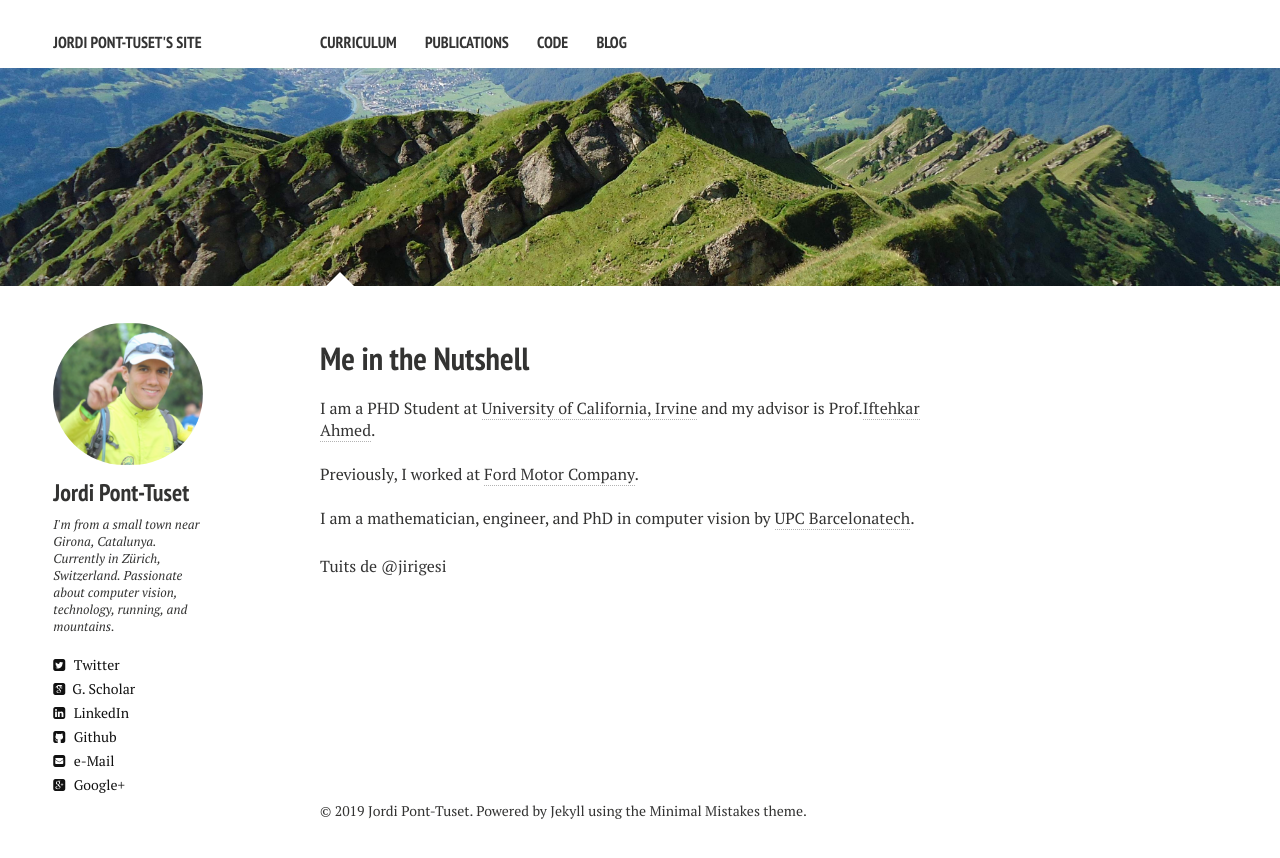
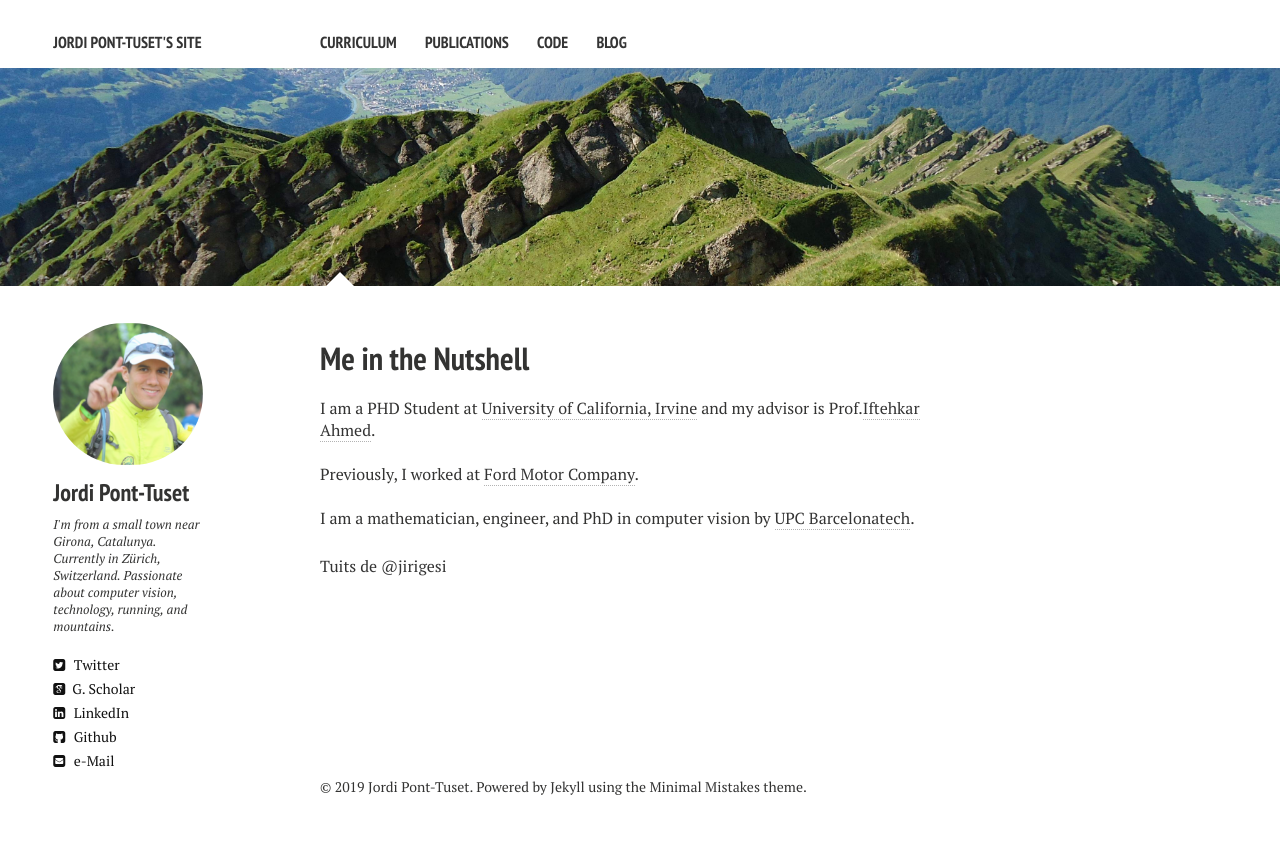
Before and after one commit to Jirigesi/Jirigesi.github.io, a Jekyll site: the page built from index.md, in a window 1280 px wide. Shown: the top 858 px of the page. Built offline with Jekyll 4.4.1, drawn with Linux system fonts in a browser that asks for light colours; nearby versions of some CDN libraries; comment, search, counter and statistics services are not loaded.

Commit message:
Update _author-bio.html

```diff
--- a/_includes/_author-bio.html
+++ b/_includes/_author-bio.html
@@ -9,16 +9,9 @@
 <p>{{ site.owner.bio }}</p>
 {% if site.owner.twitter %}<a href="http://twitter.com/{{ site.owner.twitter }}" class="author-social" target="_blank"><i class="fa fa-twitter-square"></i> Twitter</a>{% endif %}
 {% if site.owner.google_scholar %}<a href="http://scholar.google.es/citations?user={{ site.owner.google_scholar }}" class="author-social" target="_blank"><i class="ai ai-google-scholar-square"></i>&nbsp; G. Scholar</a>{% endif %}
-{% if site.owner.facebook %}<a href="http://facebook.com/{{ site.owner.facebook }}" class="author-social" target="_blank"><i class="fa fa-facebook-square"></i> Facebook</a>{% endif %}
 {% if site.owner.linkedin %}<a href="http://linkedin.com/in/{{ site.owner.linkedin }}" class="author-social" target="_blank"><i class="fa fa-linkedin-square"></i> LinkedIn</a>{% endif %}
 {% if site.owner.instagram %}<a href="http://instagram.com/{{ site.owner.instagram }}" class="author-social" target="_blank"><i class="fa fa-instagram"></i> Instagram</a>{% endif %}
 {% if site.owner.tumblr %}<a href="http://{{ site.owner.tumblr }}.tumblr.com" class="author-social" target="_blank"><i class="fa fa-tumblr-square"></i> Tumblr</a>{% endif %}
 {% if site.owner.github %}<a href="http://github.com/{{ site.owner.github }}" class="author-social" target="_blank"><i class="fa fa-github-square"></i> Github</a>{% endif %}
 {% if site.owner.stackoverflow %}<a href="http://stackoverflow.com/users/{{ site.owner.stackoverflow }}" class="author-social" target="_blank"><i class="fa fa-stack-overflow"></i> Stackoverflow</a>{% endif %}
-{% if site.owner.lastfm %}<a href="http://lastfm.com/user/{{ site.owner.lastfm }}" class="author-social" target="_blank"><i class="fa fa-music"></i> Last.fm</a>{% endif %}
-{% if site.owner.dribbble %}<a href="http://dribbble.com/{{ site.owner.dribbble }}" class="author-social" target="_blank"><i class="fa fa-dribbble"></i> Dribbble</a>{% endif %}
-{% if site.owner.pinterest %}<a href="http://www.pinterest.com/{{ site.owner.pinterest }}" class="author-social" target="_blank"><i class="fa fa-pinterest"></i> Pinterest</a>{% endif %}
-{% if site.owner.foursquare %}<a href="http://foursquare.com/{{ site.owner.foursquare }}" class="author-social" target="_blank"><i class="fa fa-foursquare"></i> Foursquare</a>{% endif %}
-{% if site.owner.steam %}<a href="http://steamcommunity.com/id/{{ site.owner.steam }}" class="author-social" target="_blank"><i class="fa fa-steam-square"></i> Steam</a>{% endif %}
 {% if site.owner.email %}<a href="mailto:{{ site.owner.email }}" class="author-social" target="_blank"><i class="fa fa-envelope-square"></i> e-Mail</a>{% endif %}
-{% if site.owner.google_plus %}<a href="http://plus.google.com/{{ site.owner.google_plus }}" class="author-social" target="_blank"><i class="fa fa-google-plus-square"></i> Google+</a>{% endif %}
```
